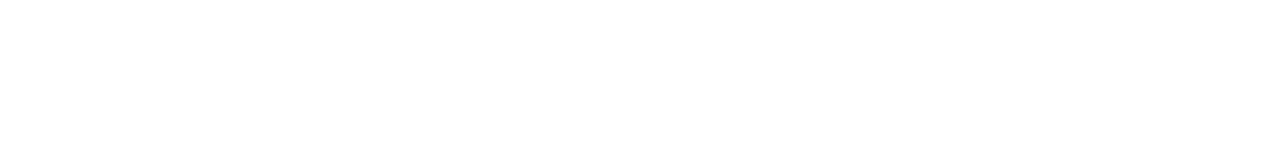
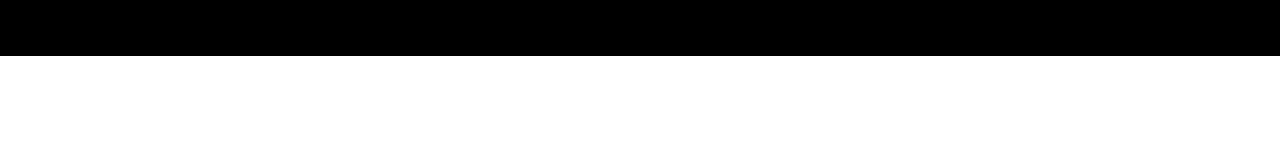
Before and after one commit to ionutcora-webdevelopment/halloween-website-bootstrap5, a plain HTML site: page index.html in a window 1280 px wide. Drawn offline with nearby package versions, Linux system fonts and the light colour scheme; a web font is replaced by a local one.

Commit message:
navigation section html code add

```diff
--- a/index.html
+++ b/index.html
@@ -13,6 +13,30 @@
         <link href="https://fonts.googleapis.com/css2?family=Butcherman&family=Poppins&display=swap" rel="stylesheet">
     </head>
     <body>
+        <nav class="fixed-top navbar navbar-expand-lg bg-black">
+            <div class="container">
+                <a class="navbar-brand" href="">Halloween</a>
+                <button class="navbar-toggler" type="button" data-bs-toggle="collapse" data-bs-target="#navbarSupportedContent" aria-controls="navbarSupportedContent" aria-expanded="false" aria-label="Toggle navigation">
+                    <span class="navbar-toggler-icon"></span>
+                </button>
+                <div class="collapse navbar-collapse" id="navbarSupportedContent">
+                    <ul class="navbar-nav me-auto mb-2 mb-lg-0 d-flex justify-content-end w-100">
+                        <li class="nav-item">
+                            <a class="nav-link text-uppercase fw-bold active" aria-current="page" href="#">Home</a>
+                        </li>
+                        <li class="nav-item">
+                            <a class="nav-link text-uppercase fw-bold" href="#about">About</a>
+                        </li>
+                        <li class="nav-item">
+                            <a class="nav-link text-uppercase fw-bold" href="#cards">Cards</a>
+                        </li>
+                        <li class="nav-item">
+                            <a class="nav-link text-uppercase fw-bold" href="#gallery">Gallery</a>
+                        </li>
+                    </ul>
+                </div>
+            </div>
+        </nav>
 
         <script src="./script.js" async defer></script>
         <script src="https://cdn.jsdelivr.net/npm/bootstrap@5.3.2/dist/js/bootstrap.bundle.min.js" integrity="sha384-C6RzsynM9kWDrMNeT87bh95OGNyZPhcTNXj1NW7RuBCsyN/o0jlpcV8Qyq46cDfL" crossorigin="anonymous"></script>
```
